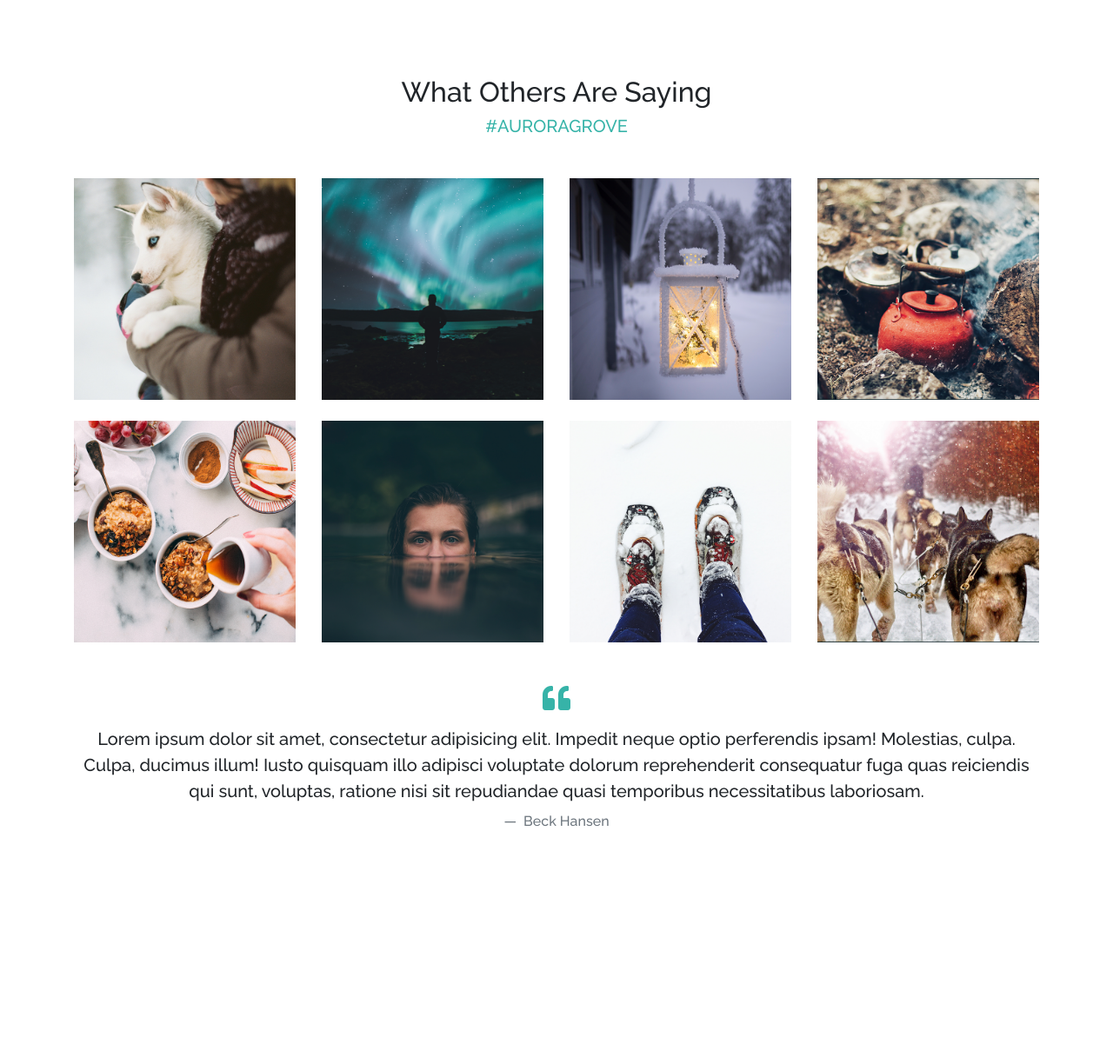
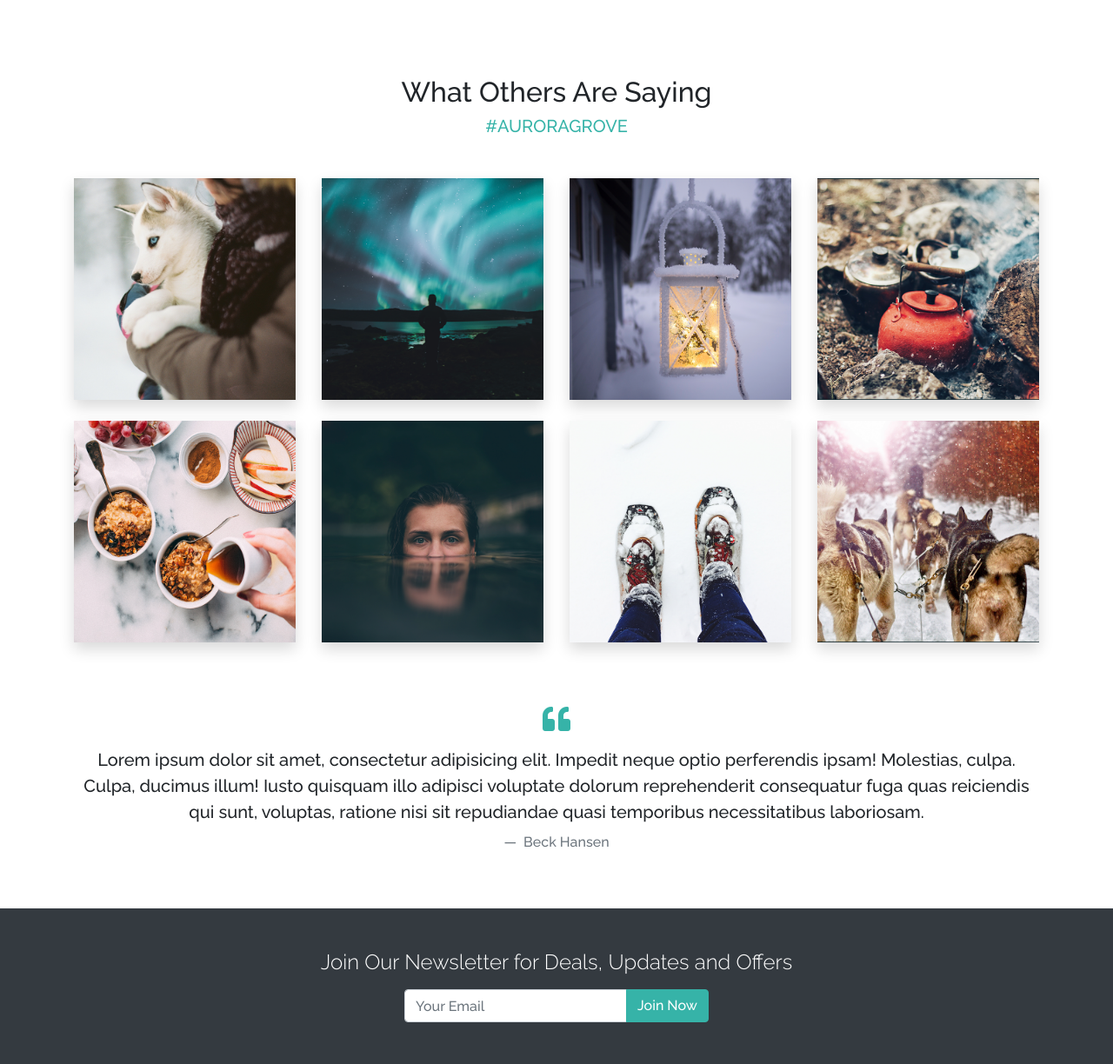
Before and after one commit to Mohamed-Khaled-M/aurora-grove, a PHP site: page /index.html in a window 1280 px wide. Shown: the part 3287-4511 px from the top of the page at 87% size. Before the commit the page ends 4238 px from the top, so only its background shows below. Run offline with PHP 8.4, Linux system fonts and the light colour scheme; some libraries are stand-ins or nearby versions.

Commit message:
added newsletter section and also added shadow to images section images

```diff
--- a/index.html
+++ b/index.html
@@ -55,7 +55,7 @@
         <h3 class="display-5 mb-0">Modern Camping</h3>
         <h1 class="display-1">Aurora Grove</h1>
         <p class="lead d-none d-md-block">Lorem ipsum, dolor sit amet consectetur adipisicing elit. Fuga, nostrum.</p>
-        <button id="book" class="btn btn-primary btn-lg px-5">BOOK NOW</button>
+        <button id="book" class="btn btn-primary btn-lg px-5 shadow-lg">BOOK NOW</button>
     </section><!-- /showcase -->
 
     <section id="about" class="d-flex align-items-center">
@@ -208,32 +208,32 @@
 
         <div class="row">
           <div class="col-6 col-lg-3 mb-4">
-            <img class="img-fluid" src="src/images/gallery/social1.png" alt="Social Images">
+            <img class="img-fluid shadow" src="src/images/gallery/social1.png" alt="Social Images">
           </div>
           <div class="col-6 col-lg-3 mb-4">
-            <img class="img-fluid" src="src/images/gallery/social2.png" alt="Social Images">
+            <img class="img-fluid shadow" src="src/images/gallery/social2.png" alt="Social Images">
           </div>
           <div class="col-6 col-lg-3 mb-4">
-            <img class="img-fluid" src="src/images/gallery/social3.png" alt="Social Images">
+            <img class="img-fluid shadow" src="src/images/gallery/social3.png" alt="Social Images">
           </div>
           <div class="col-6 col-lg-3 mb-4">
-            <img class="img-fluid" src="src/images/gallery/social4.png" alt="Social Images">
+            <img class="img-fluid shadow" src="src/images/gallery/social4.png" alt="Social Images">
           </div>
           <div class="col-6 col-lg-3 mb-4">
-            <img class="img-fluid" src="src/images/gallery/social5.png" alt="Social Images">
+            <img class="img-fluid shadow" src="src/images/gallery/social5.png" alt="Social Images">
           </div>
           <div class="col-6 col-lg-3 mb-4">
-            <img class="img-fluid" src="src/images/gallery/social6.png" alt="Social Images">
+            <img class="img-fluid shadow" src="src/images/gallery/social6.png" alt="Social Images">
           </div>
           <div class="col-6 col-lg-3 mb-4">
-            <img class="img-fluid" src="src/images/gallery/social7.png" alt="Social Images">
+            <img class="img-fluid shadow" src="src/images/gallery/social7.png" alt="Social Images">
           </div>
           <div class="col-6 col-lg-3 mb-4">
-            <img class="img-fluid" src="src/images/gallery/social8.png" alt="Social Images">
+            <img class="img-fluid shadow" src="src/images/gallery/social8.png" alt="Social Images">
           </div>
         </div>
 
-        <div class="row mt-4">
+        <div class="row my-5">
           <div class="col">
             <i class="fa fa-quote-left fa-2x text-primary mb-3"></i>
             <blockquote class="blockquote">
@@ -247,6 +247,25 @@
       </div>
     </section><!-- /images -->
 
+    <section id="newsletter" class="py-5 bg-dark">
+      <div class="container text-center">
+        <h4 class="text-white">Join Our Newsletter for Deals, Updates and Offers</h4>
+
+        <div class="row mt-3">
+          <div class="col-10 col-sm-8 col-md-6 col-lg-4 mx-auto">
+            <form>
+              <div class="input-group">
+                <input class="form-control" type="text" name="news" id="news" placeholder="Your Email">
+                <div class="input-group-append">
+                  <button class="btn btn-primary">Join Now</button>
+                </div>
+              </div>
+            </form>
+          </div>
+        </div>
+      </div>
+    </section><!-- /newsletter -->
+
     <script src="src/js/jquery.min.js"></script>
     <script src="src/js/popper.min.js"></script>
     <script src="src/js/bootstrap.min.js"></script>
--- a/src/scss/custom.scss
+++ b/src/scss/custom.scss
@@ -120,3 +120,12 @@ body {
 #images {
   padding-top: 1rem;
 }
+
+
+/***** newsletter ******/
+
+#newsletter {
+  h4 {
+    font-weight: 300
+  }
+}
```
Also changed, not shown: src/css/main.css.
